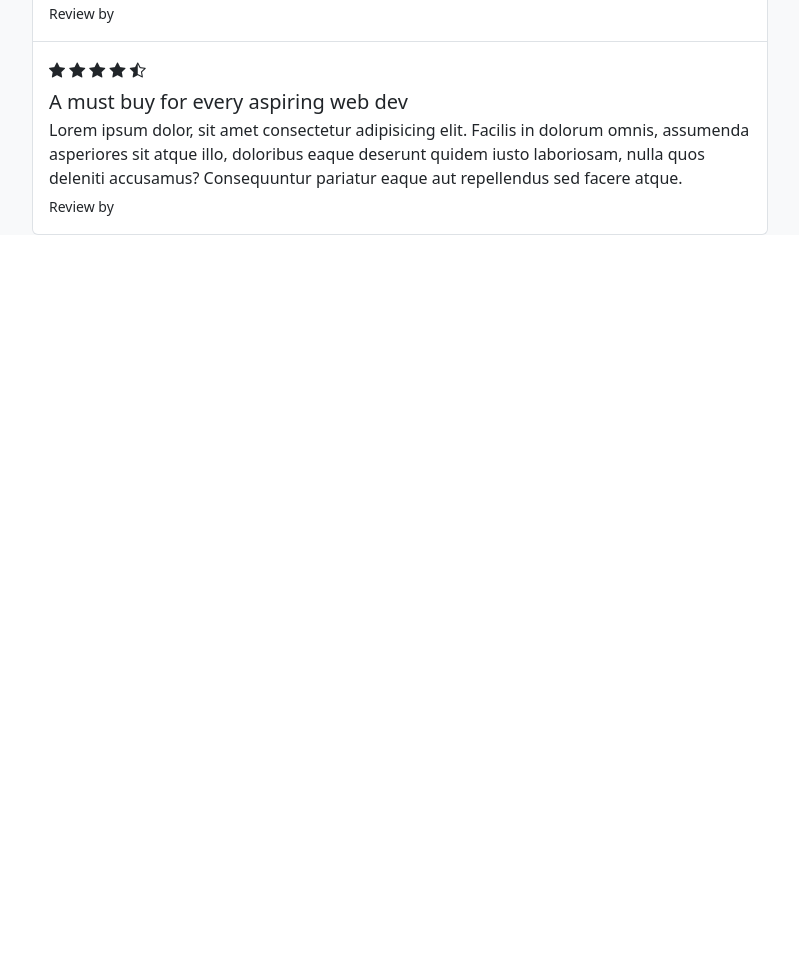
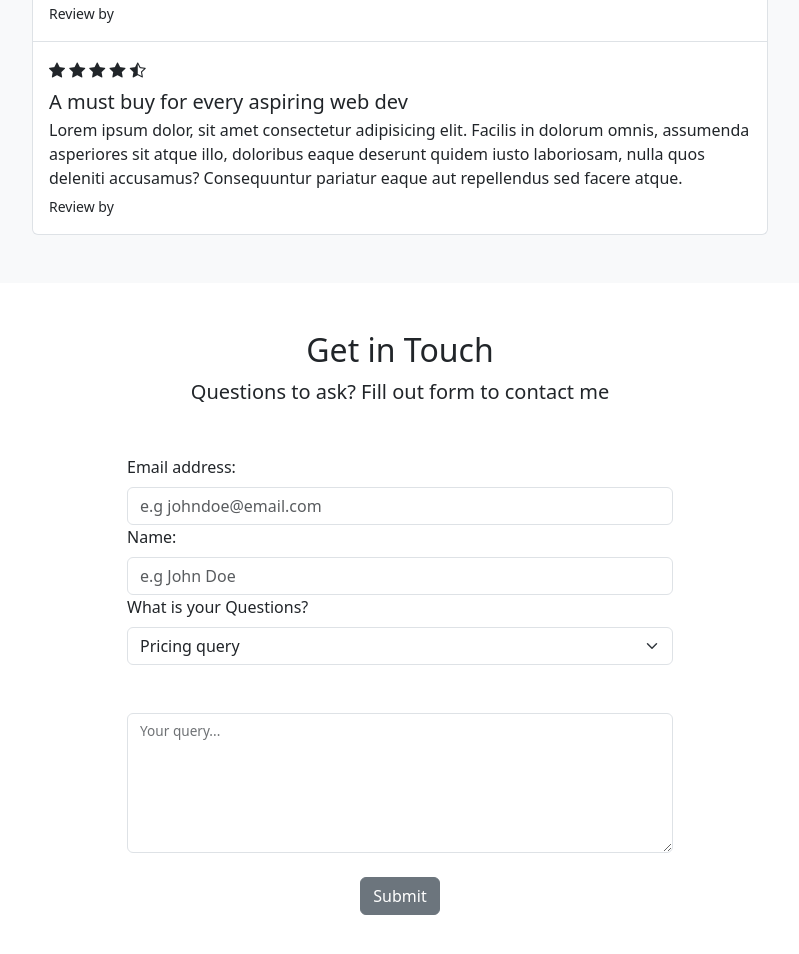
Before and after one commit to devhenode/Book-store, a website: page index.html in a window 1280 px wide. Shown: the part 3048-4002 px from the top of the page, without its empty margins (240-1039 px from the left). Before the commit the page ends 3331 px from the top, so only its background shows below. Drawn offline with nearby package versions, Linux system fonts and the light colour scheme.

Commit message:
form section

```diff
--- a/index.html
+++ b/index.html
@@ -12,7 +12,6 @@
     <title>Document</title>
 </head>
 <body>
-
     <!-- Navbar -->
     <nav class="navbar navbar-expand-md navbar-light">
         <div class="container-xxl">
@@ -352,7 +351,7 @@
                             <small>Review by </small>
                         </div>
 
-                        <div class="list-group-item py-3">
+                        <div class="list-group-item py-3 mb-5">
                             <div class="pb-2">
                                 <i class="bi bi-star-fill"></i>
                                 <i class="bi bi-star-fill"></i>
@@ -373,6 +372,45 @@
         </div>
     </section>
     <!-- contact form -->
+    <!-- form-control, form-label, form-select, input-group, input-group-text -->
+    <section id="contact">
+        <div class="container-lg">
+            <div class="text-center">
+                <h2>Get in Touch</h2>
+                <p class="lead">Questions to ask? Fill out form to contact me</p>
+            </div>
+
+            <div class="row justify-content-center my-5">
+
+                <div class="col-lg-6">
+                    <form>
+                        <label for="email" class="form-label">Email address:</label>
+                        <input type="email"  class="form-control" id="email" placeholder="e.g johndoe@email.com">
+
+                        <label for="name" class="form-label">Name:</label>
+                        <input type="text" class="form-control" id="name" placeholder="e.g John Doe">
+
+                        <label for="subject" class="form-label">What is your Questions?</label>
+                        <select class="form-select" id="subject">
+                            <option value="pricing">Pricing query</option>
+                            <option value="content">content query</option>
+                            <option value="other">Other query</option>
+
+                        </select>
+
+                        <div class="form-floating mb-4 mt-5">
+                            <textarea id="query" class="form-control" style="height: 140px"></textarea>
+                            <label for="query">Your query...</label>
+                        </div>
+
+                        <div class="mb-4 text-center">
+                            <button type="submit" class="btn btn-secondary">Submit</button>
+                        </div>
+                    </form>
+                </div>
+            </div>
+        </div>
+    </section>
 
     <!-- get updates / modal trigger -->
 
```
